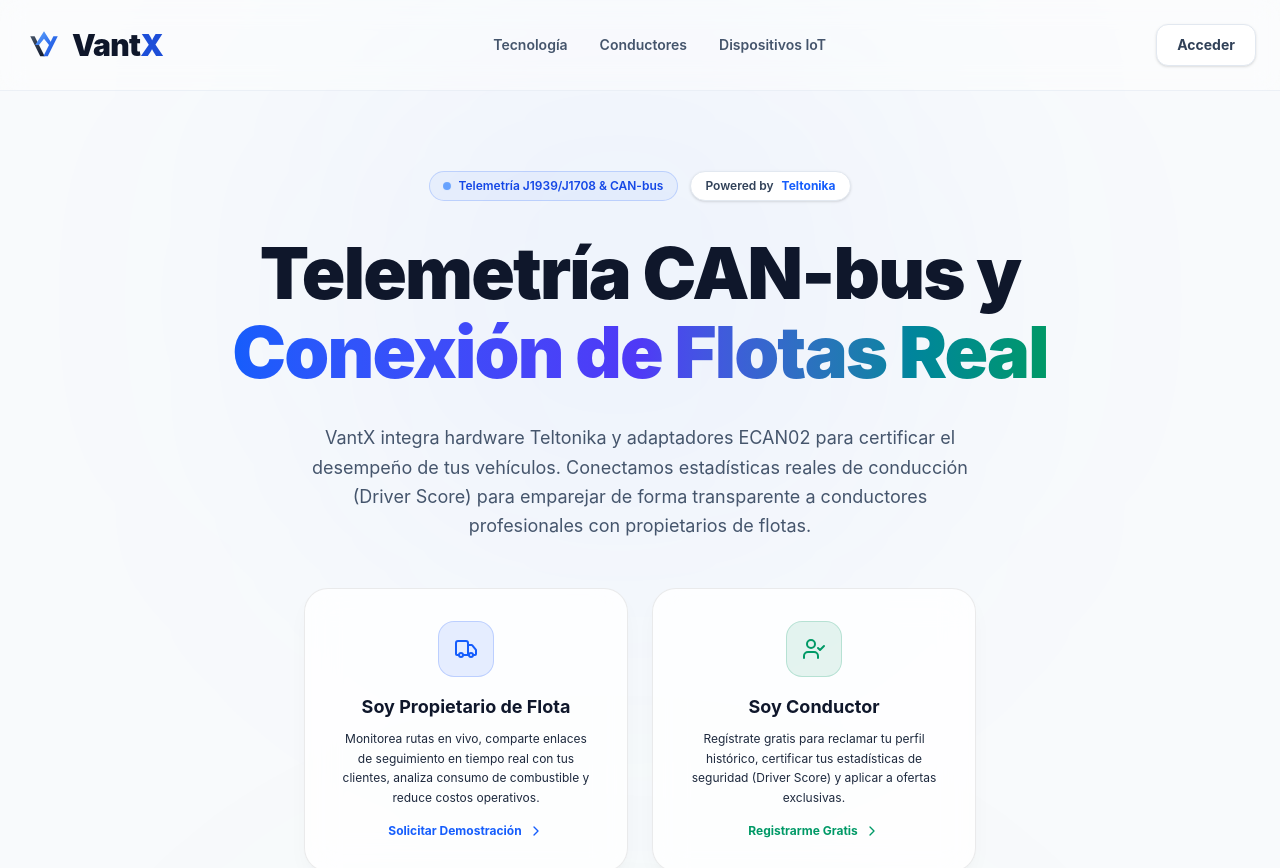
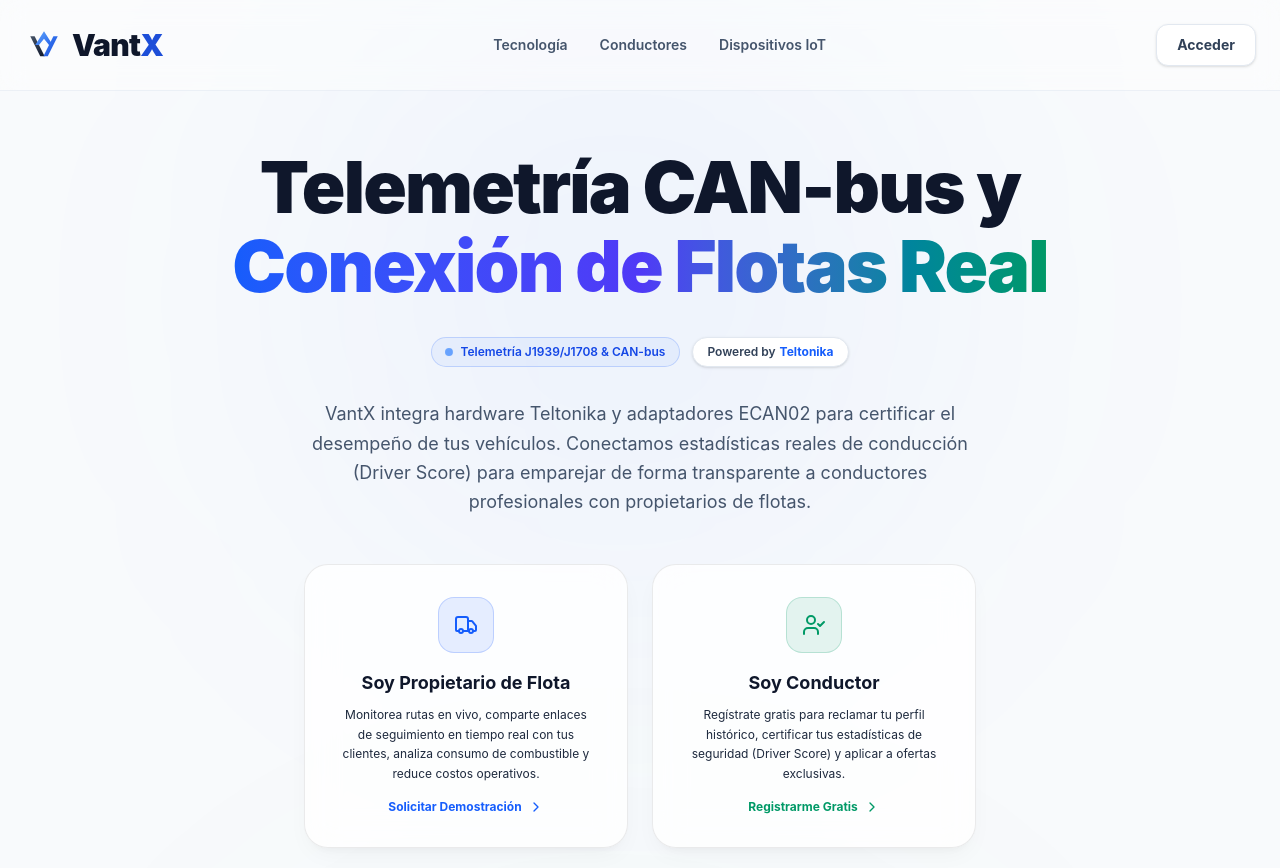
Before and after one commit to vantx-app/core, a Next.js app in the folder apps/landing/: page / in a window 1280 px wide. Shown: the top 868 px of the page. Built offline with nearby package versions, Linux system fonts and the light colour scheme.

Commit message:
feat(landing): updated hero styles

```diff
--- a/apps/landing/src/app/page.tsx
+++ b/apps/landing/src/app/page.tsx
@@ -63,22 +63,22 @@ function LandingContent() {
       </header>
 
       {/* Hero Section */}
-      <section className="relative max-w-6xl mx-auto px-6 pt-20 pb-24 text-center z-10">
-        <div className="flex flex-wrap items-center justify-center gap-3 mb-8">
-          <div className="inline-flex items-center gap-2 px-3.5 py-1.5 rounded-full border border-blue-600/20 bg-blue-600/5 text-blue-700 text-xs font-semibold">
-            <span className="w-1.5 h-1.5 rounded-full bg-blue-500 animate-ping" />
-            Telemetría J1939/J1708 & CAN-bus
-          </div>
-          <div className="inline-flex items-center gap-2 px-3.5 py-1.5 rounded-full border border-slate-200 bg-white text-slate-700 text-xs font-semibold shadow-sm">
-            Powered by <span className="font-bold text-blue-600">Teltonika</span>
-          </div>
-        </div>
+      <section className="relative max-w-6xl mx-auto px-6 pt-14 pb-24 text-center z-10">
         <h1 className="text-5xl md:text-7xl font-black tracking-tight text-slate-900 mb-8 leading-[1.1]">
           Telemetría CAN-bus y <br />
           <span className="bg-gradient-to-r from-blue-600 via-indigo-600 to-emerald-600 bg-clip-text text-transparent">
             Conexión de Flotas Real
           </span>
         </h1>
+        <div className="flex flex-wrap items-center justify-center gap-3 mb-8">
+          <div className="inline-flex items-center gap-2 px-3.5 py-1.5 rounded-full border border-blue-600/20 bg-blue-600/5 text-blue-700 text-xs font-semibold">
+            <span className="w-1.5 h-1.5 rounded-full bg-blue-500 animate-ping" />
+            Telemetría J1939/J1708 & CAN-bus
+          </div>
+          <div className="inline-flex items-center gap-1 px-3.5 py-1.5 rounded-full border border-slate-200 bg-white text-slate-700 text-xs font-semibold shadow-sm">
+            Powered by<span className="font-bold text-blue-600">Teltonika</span>
+          </div>
+        </div>
         <p className="max-w-2xl mx-auto text-base md:text-lg text-slate-600 font-normal leading-relaxed mb-12">
           VantX integra hardware Teltonika y adaptadores ECAN02 para certificar el desempeño
           de tus vehículos. Conectamos estadísticas reales de conducción (Driver Score) para
```
